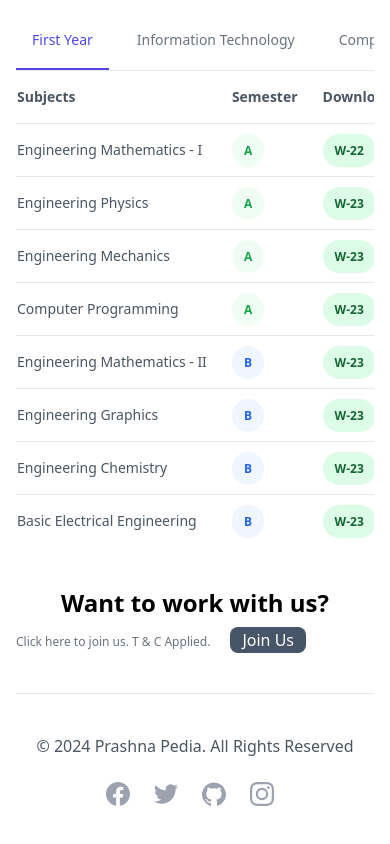
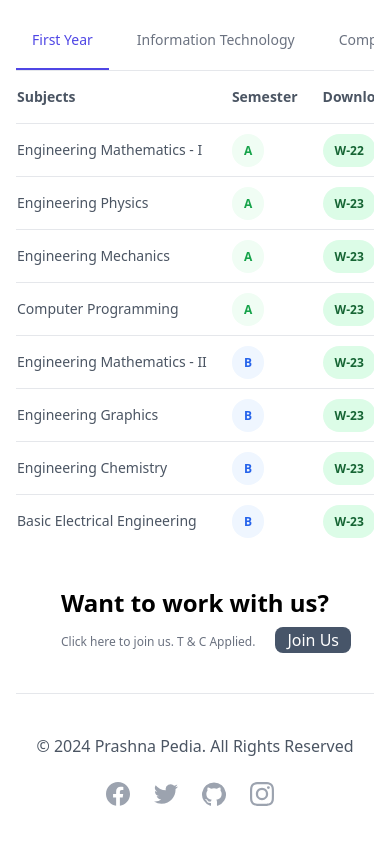
Before and after one commit to heyapurv/PrashnaPedia_Build, a React (Vite) app: page /about in a window 390 px wide. Shown: the part 356-1200 px from the top of the page. Built offline with nearby package versions, Linux system fonts and the light colour scheme.

Commit message:
margin adjust

```diff
--- a/components/FooterMain.jsx
+++ b/components/FooterMain.jsx
@@ -11,7 +11,7 @@ export default () => {
                            Want to work with us?
 
                         </h3>
-                        <span className="text-gray-500 text-[12px] sm:text-sm sm:ml-[130px]">Click here to join us. T & C Applied.
+                        <span className="text-gray-500 text-[12px] sm:text-sm sm:ml-[130px] ml-[45px] sm:ml-0">Click here to join us. T & C Applied.
                             </span>
                             <button className="px-3 mt-2 py-[1px] text-white text-center ml-5 rounded-lg  bg-slate-600 hover:bg-slate-500">Join Us</button>
                     </div>
```
